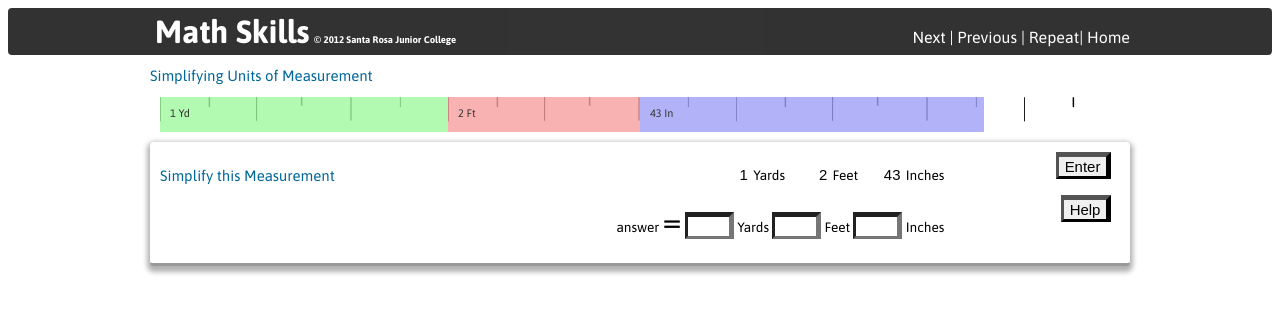
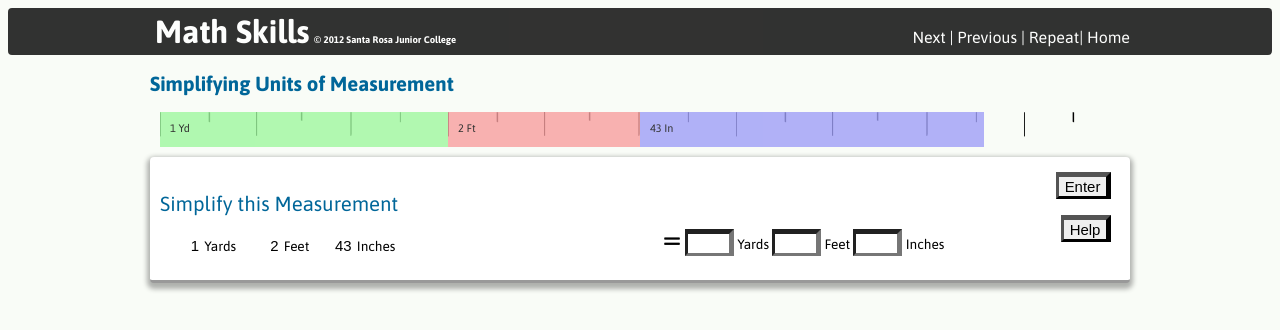
Before and after one commit to jay-peretz/simplify, a plain HTML site: page index.html in a window 1280 px wide. Drawn offline with Linux system fonts and the light colour scheme.

Commit message:
Updated page layout - workbook above response
Updated HTML structures

```diff
--- a/_notes/dwsync.xml
+++ b/_notes/dwsync.xml
@@ -2,10 +2,10 @@
 <dwsync>
 <file name="index-bak.html" server="student.santarosa.edu/public_html/mathskills/" local="129732736200000000" remote="129732736200000000" />
 <file name="simplify.js" server="student.santarosa.edu/public_html/mathskills/" local="3414640465" remote="16299542376" />
-<file name="simplify.css" server="student.santarosa.edu/public_html/mathskills/" local="3414640251" remote="16299542140" />
+<file name="simplify.css" server="student.santarosa.edu/public_html/mathskills/" local="3414778035" remote="16299679924" />
 <file name="division.js" server="student.santarosa.edu/public_html/mathskills/" local="3413243329" remote="16298910247" />
 <file name="division_works.js" server="student.santarosa.edu/public_html/mathskills/" local="3413220265" remote="16298910248" />
-<file name="index.html" server="student.santarosa.edu/public_html/mathskills/" local="3414641617" remote="16299543507" />
+<file name="index.html" server="student.santarosa.edu/public_html/mathskills/" local="3414778398" remote="16299680287" />
 <file name="index-bak2.html" server="student.santarosa.edu/public_html/mathskills/" local="3414074971" remote="16299248404" />
 <file name="division.html" server="student.santarosa.edu/public_html/mathskills/" local="3414635438" remote="16299537347" />
 </dwsync>
--- a/index.html
+++ b/index.html
@@ -24,7 +24,7 @@
 <div id="main">
   <div class="wrapper">
     <div id="problem">
-      <h2>Simplifying Units of Measurement</h2>
+      <h2><strong>Simplifying Units of Measurement</strong></h2>
     </div>
     <!--problem-->
     <div id="ruler">
@@ -37,58 +37,6 @@
       <div id="ruler-inches" class="translucent">
         <div class="ruler-caption"><span id="in">43</span> In</div>
       </div>
-    </div>
-    <div id="step1" class="ui-corner-all">
-      <div class="frame1">
-        <h3>Simplify this Measurement</h3>
-      </div>
-
-      <!--frame1-->
-
-      <div class="frame2">
-        <p>
-          <input type="text" id="givenyards" size="2" readonly value="1">
-          Yards
-          <input type="text" id="givenfeet" size="2" readonly  value="2">
-          Feet
-          <input type="text" id="giveninches" size="2" readonly  value="43">
-          Inches<br>
-          <br>
-          answer <span style="font-size:250%;">=</span>
-          <input type="text" id="yards" size="2">
-          Yards
-          <input type="text" id="feet" size="2">
-          Feet
-          <input type="text" id="inches" size="2">
-          Inches </p>
-      </div>
-
-      <!--frame2-->
-
-      <div class="frame3">
-        <input type="button" class="button" id="form1enter" value="Enter">
-        <br>
-        <br>
-        <input type="button" class="button" id="form1help" value="Help" >
-      </div>
-
-      <!--frame3-->
-
-      <div class="clear"></div>
-      <div class="popup" id="form1true">
-        <p>Wow, great work!</p>
-      </div>
-
-      <!--form1true-->
-
-      <div class="popup" id="form1false">
-        <h3>Sorry, that's incorrect.</h3>
-        <input type="button" value="Try Again" class="tryagain">
-        <input type="button" value="Help" id="nextstep1">
-      </div>
-
-      <!--form1false-->
-
     </div>
 
     <!--step1-->
@@ -414,8 +362,7 @@
           <span style="font-size:250%;">+</span>
           <input type="text"  size="2" readonly value="1">
           Yard</p>
-          <p style="margin-left:90px;width:120px;">
-          <span style="font-size:250%;">=</span>
+        <p style="margin-left:90px;width:120px;"> <span style="font-size:250%;">=</span>
           <input type="text" id="totalyards" size="2"  >
           Yards</p>
       </div>
@@ -480,11 +427,61 @@
 
       <div class="clear"></div>
     </div>
+
+    <!--subresult4-->
+    <div id="step1" class="ui-corner-all">
+      <div class="frame1">
+        <h3>Simplify this Measurement</h3>
+        <p>
+          <input type="text" id="givenyards" size="2" readonly value="1">
+          Yards
+          <input type="text" id="givenfeet" size="2" readonly  value="2">
+          Feet
+          <input type="text" id="giveninches" size="2" readonly  value="43">
+          Inches</p>
+      </div>
+
+      <!--frame1-->
+
+      <div class="frame2"> <br>
+        <br>
+        <p> <span style="font-size:250%;">=</span>
+          <input type="text" id="yards" size="2">
+          Yards
+          <input type="text" id="feet" size="2">
+          Feet
+          <input type="text" id="inches" size="2">
+          Inches </p>
+      </div>
+
+      <!--frame2-->
+
+      <div class="frame3">
+        <input type="button" class="button" id="form1enter" value="Enter">
+        <br>
+        <br>
+        <input type="button" class="button" id="form1help" value="Help" >
+      </div>
+
+      <!--frame3-->
+
+      <div class="clear"></div>
+      <div class="popup" id="form1true">
+        <p>Wow, great work!</p>
+      </div>
+
+      <!--form1true-->
+
+      <div class="popup" id="form1false">
+        <h3>Sorry, that's incorrect.</h3>
+        <input type="button" value="Try Again" class="tryagain">
+        <input type="button" value="Help" id="nextstep1">
+      </div>
+
+      <!--form1false-->
+      </div>
+    </div>
   </div>
-
-  <!--subresult4-->
-
-</div>
 </div>
 </body>
 </html>
--- a/simplify.css
+++ b/simplify.css
@@ -3,6 +3,10 @@
 
 body {
 	font-family: 'Asap', sans-serif;
+	background: rgb(249,252,247);
+
+
+
 
 }
 #header a {
@@ -53,7 +57,7 @@ body {
 
 h2 , h3 {
 	color: #006699;
-	font-size:110%;
+	font-size:150%;
 	font-weight:normal;
 }
 h1 {
@@ -190,3 +194,6 @@ border-bottom-right-radius: 15px;
 	border-top-color: #000;
 
 }
+#step1 {
+   padding-top:5px;
+}
```
